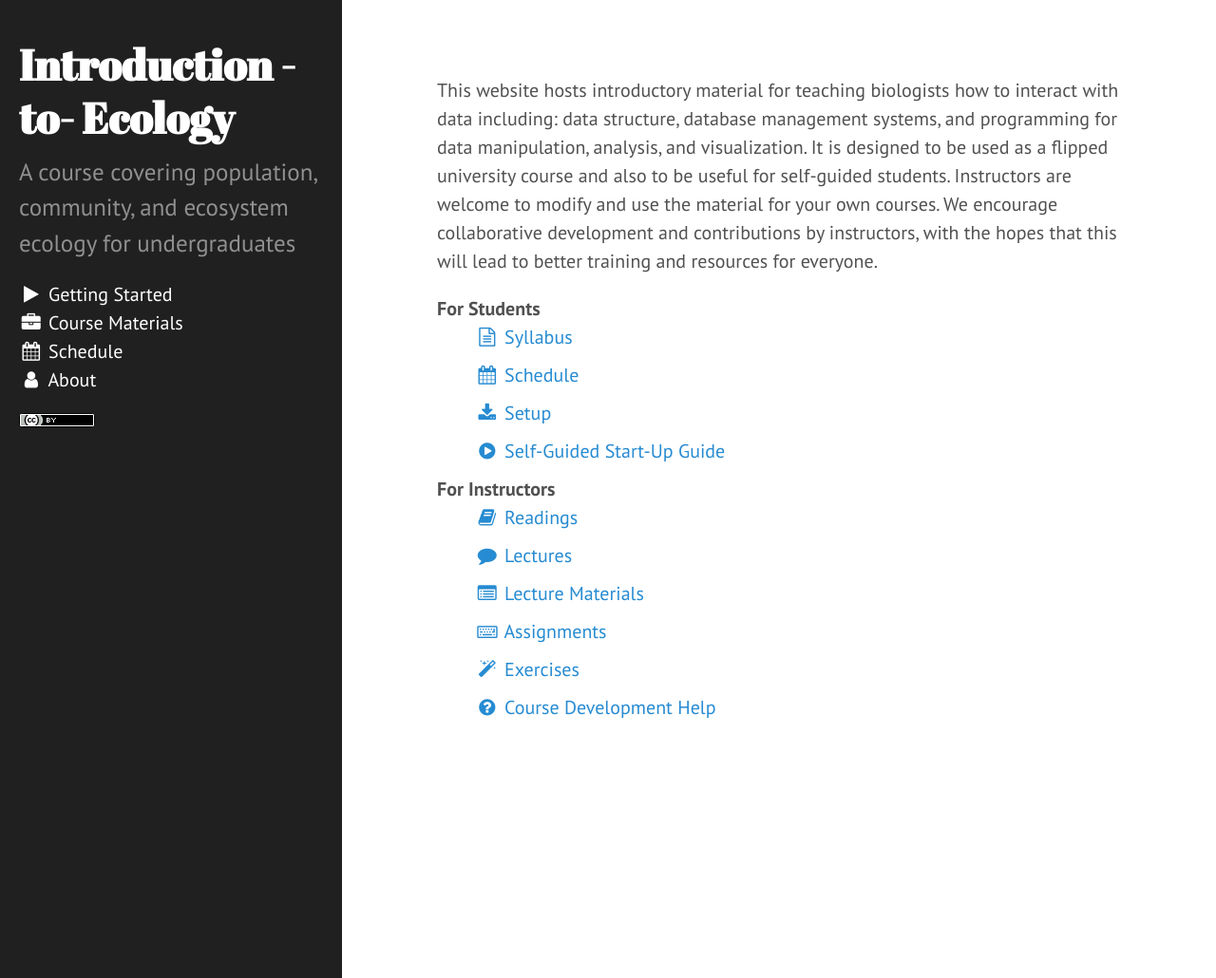
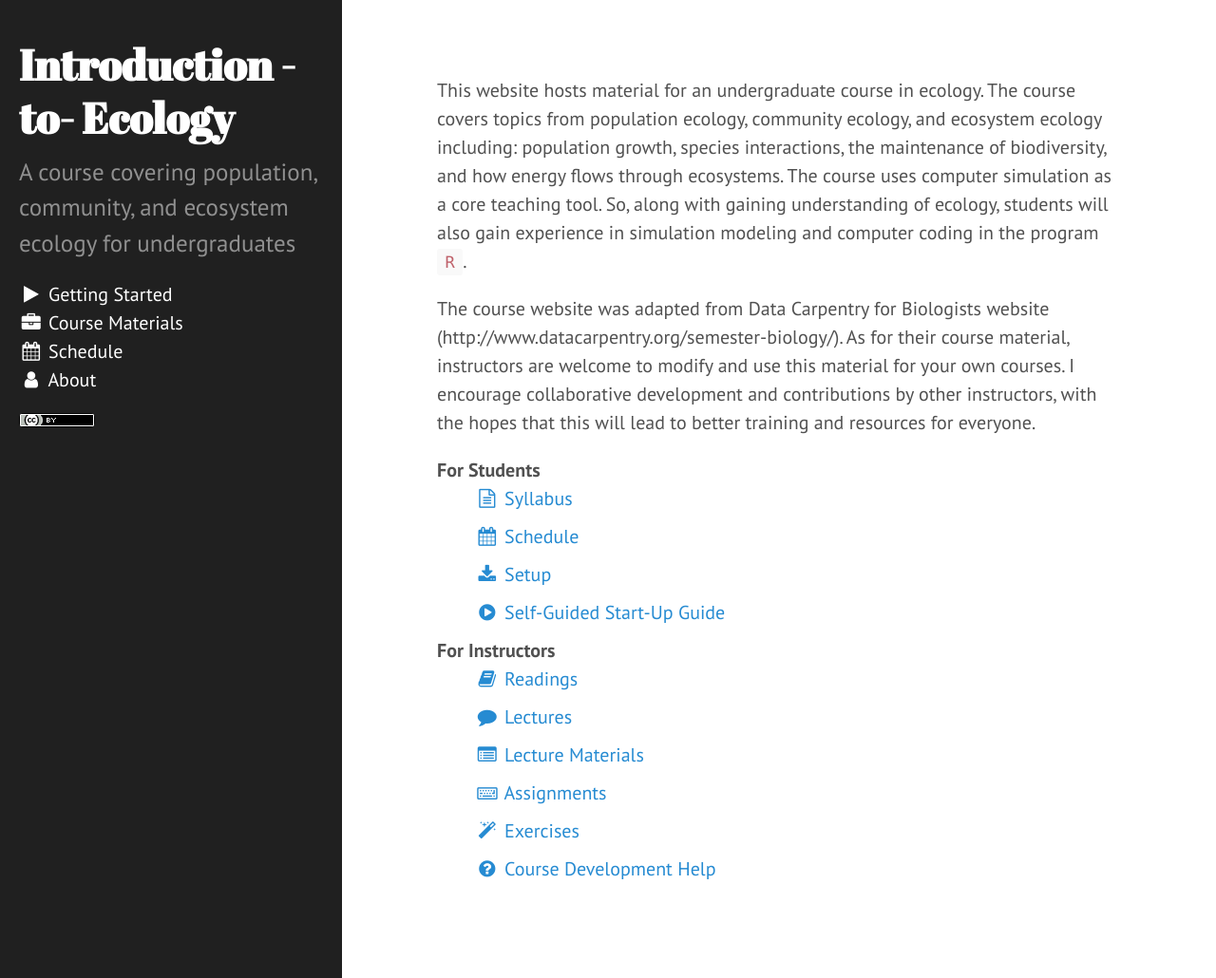
Before and after one commit to atredennick/ecology_class, a Jekyll site: the page built from index.md, in a window 1280 px wide and 1030 px high. Shown: the whole window at 95% size. Built offline with Jekyll 4.4.1, drawn with Linux system fonts in a browser that asks for light colours; nearby versions of some CDN libraries.

Commit message:
updates index with new description

```diff
--- a/index.md
+++ b/index.md
@@ -2,12 +2,18 @@
 layout: default
 ---
 
-This website hosts introductory material for teaching biologists how to interact
-with data including: data structure, database management systems, and
-programming for data manipulation, analysis, and visualization. It is designed
-to be used as a flipped university course and also to be useful for self-guided
-students. Instructors are welcome to modify and use the material for your own
-courses. We encourage collaborative development and contributions by
+This website hosts material for an undergraduate course in ecology. The course
+covers topics from population ecology, community ecology, and ecosystem
+ecology including: population growth, species interactions, the maintenance
+of biodiversity, and how energy flows through ecosystems. The course uses
+computer simulation as a core teaching tool. So, along with gaining
+understanding of ecology, students will also gain experience in simulation
+modeling and computer coding in the program ``R``.
+
+The course website was adapted from Data Carpentry for Biologists website
+(http://www.datacarpentry.org/semester-biology/). As for their course material,
+instructors are welcome to modify and use this material for your own
+courses. I encourage collaborative development and contributions by other
 instructors, with the hopes that this will lead to better training and resources
 for everyone.
 
```
